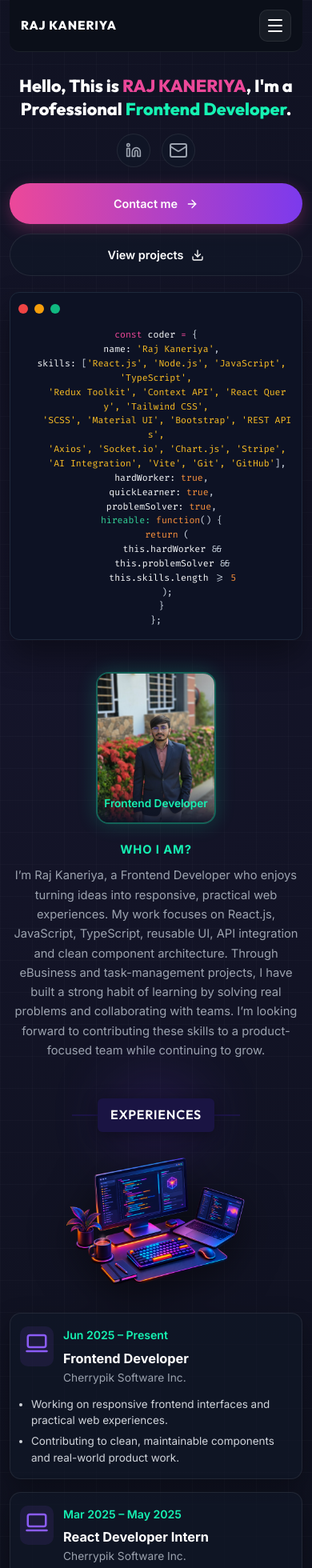
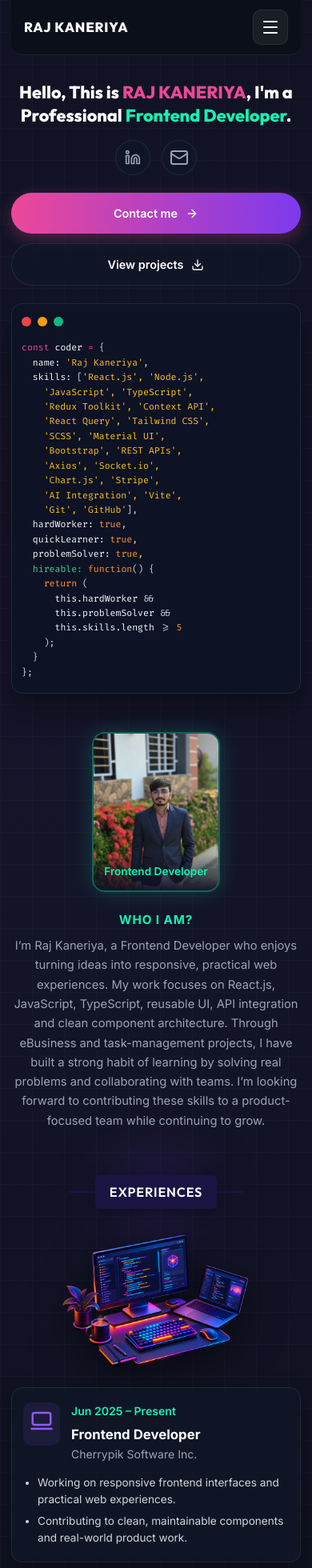
Before and after one commit to Raj-6090/Raj-Linkedin-Portfolio, a React (Vite) app: page / in a window 390 px wide. Shown: the top 1960 px of the page at 80% size. Built offline with nearby package versions, Linux system fonts and the light colour scheme.

Commit message:
Optimize responsive layout for Galaxy S25 and Mobile Chrome

```diff
--- a/index.html
+++ b/index.html
@@ -3,7 +3,7 @@
   <head>
     <meta charset="UTF-8" />
     <link rel="icon" type="image/svg+xml" href="/vite.svg" />
-    <meta name="viewport" content="width=device-width, initial-scale=1.0" />
+    <meta name="viewport" content="width=device-width, initial-scale=1.0, maximum-scale=5.0, viewport-fit=cover" />
 
     <!-- Primary Meta Tags -->
     <title>Raj Kaneriya — React.js Frontend Developer | Portfolio</title>
--- a/src/Portfolio.jsx
+++ b/src/Portfolio.jsx
@@ -29,7 +29,7 @@ const WhatsappIcon = () => (
 );
 
 const CodeCard = ({ profile, skills, coder, softSkills = [] }) => {
-  const skillLines = Array.from({ length: Math.ceil(skills.length / 4) }, (_, index) => skills.slice(index * 4, index * 4 + 4));
+  const skillLines = Array.from({ length: Math.ceil(skills.length / 2) }, (_, index) => skills.slice(index * 2, index * 2 + 2));
   return <div className="terminal-card hero-terminal">
     <div className="terminal-line" /><div className="terminal-bar"><i /><i /><i /></div>
     <pre><span className="pink">const</span> <span className="white">coder</span> <span className="pink">=</span> {'{'}
--- a/src/responsive.css
+++ b/src/responsive.css
@@ -1,19 +1,21 @@
 /* ==========================================================================
-   RAJ KANERIYA PORTFOLIO — MASTER RESPONSIVE MEDIA QUERIES
-   Guarantees 100% fluid mobile, tablet & desktop responsiveness without horizontal scroll.
-   Supports Galaxy S25, iPhone 14/15/16 Pro, iPad, Surface, and Foldable screens.
+   RAJ KANERIYA PORTFOLIO — GALAXY S25 & SMARTPHONE MASTER RESPONSIVE CSS
+   Guarantees 100% pixel-perfect fluid display on Galaxy S25, iPhone 14/15/16 Pro,
+   Android Chrome, Mobile Browsers, Tablets & Desktops. No side-scrolling.
    ========================================================================== */
 
 /* --------------------------------------------------------------------------
-   0. Global Responsive Safeguards & Root Viewport Resets
+   0. Global Base Reset & Mobile Viewport Protection
    -------------------------------------------------------------------------- */
-html, body {
+html, body, #root {
   width: 100% !important;
-  max-width: 100vw !important;
+  max-width: 100% !important;
   margin: 0 !important;
   padding: 0 !important;
   overflow-x: hidden !important;
   box-sizing: border-box !important;
+  -webkit-text-size-adjust: 100% !important;
+  touch-action: manipulation !important;
 }
 
 *, *::before, *::after {
@@ -25,7 +27,7 @@ img, svg, canvas, video {
   height: auto !important;
 }
 
-/* Force main container to respect viewport bounds on all devices */
+/* Force container bounds on all mobile screens */
 .ashik-style {
   width: 100% !important;
   max-width: 1240px !important;
@@ -36,7 +38,7 @@ img, svg, canvas, video {
   overflow-x: hidden !important;
 }
 
-/* Hide protruding decorative side titles on screens < 1300px to prevent overflow */
+/* Hide side-titles on screens under 1300px to avoid breaking layout */
 .side-title,
 .contact-side-title {
   display: none !important;
@@ -61,7 +63,7 @@ img, svg, canvas, video {
 }
 
 /* --------------------------------------------------------------------------
-   1. Laptop & Large Tablet Breakpoints (1025px to 1200px)
+   1. Laptop & Large Tablet Tuning (993px - 1100px)
    -------------------------------------------------------------------------- */
 @media (max-width: 1100px) {
   .ashik-style {
@@ -77,11 +79,12 @@ img, svg, canvas, video {
 }
 
 /* --------------------------------------------------------------------------
-   2. Medium Tablets & Landscape Devices (769px to 992px)
+   2. Medium Tablets (769px - 992px)
    -------------------------------------------------------------------------- */
 @media (max-width: 992px) {
   .ref-hero {
-    grid-template-columns: 1fr !important;
+    display: flex !important;
+    flex-direction: column !important;
     gap: 36px !important;
     padding: 36px 0 24px !important;
     min-height: auto !important;
@@ -104,6 +107,7 @@ img, svg, canvas, video {
   }
 
   .about-section {
+    display: flex !important;
     flex-direction: column-reverse !important;
     text-align: center !important;
     gap: 32px !important;
@@ -118,7 +122,8 @@ img, svg, canvas, video {
   }
 
   .experience-layout {
-    grid-template-columns: 1fr !important;
+    display: flex !important;
+    flex-direction: column !important;
     gap: 32px !important;
   }
 
@@ -128,37 +133,47 @@ img, svg, canvas, video {
   }
 
   .projects-terminal-grid {
-    grid-template-columns: 1fr !important;
+    display: flex !important;
+    flex-direction: column !important;
     gap: 28px !important;
   }
 
   .contact-grid {
-    grid-template-columns: 1fr !important;
+    display: flex !important;
+    flex-direction: column !important;
     gap: 32px !important;
   }
 }
 
 /* --------------------------------------------------------------------------
-   3. Tablet Portrait & Mobile Core Breakpoint (<= 768px)
+   3. Tablet Portrait & General Mobile Breakpoint (<= 768px)
    -------------------------------------------------------------------------- */
 @media (max-width: 768px) {
   .ashik-style {
     padding: 0 16px !important;
+    width: 100% !important;
+    max-width: 100% !important;
   }
 
-  /* Mobile Navbar Header */
+  /* Sticky Navigation Bar */
   .ref-nav {
-    padding: 14px 18px !important;
-    margin-bottom: 12px !important;
+    padding: max(12px, env(safe-area-inset-top)) 16px 12px 16px !important;
+    margin-bottom: 16px !important;
     z-index: 100 !important;
-    border-radius: 0 0 12px 12px !important;
+    border-radius: 0 0 14px 14px !important;
+    position: sticky !important;
+    top: 0 !important;
+    background: rgba(11, 15, 25, 0.94) !important;
+    backdrop-filter: blur(20px) !important;
+    -webkit-backdrop-filter: blur(20px) !important;
   }
 
   .ref-logo {
-    font-size: 1.1rem !important;
+    font-size: 1.05rem !important;
+    letter-spacing: 0.05em !important;
   }
 
-  /* Hamburger Menu Trigger Button */
+  /* Hamburger Toggle Trigger */
   .menu-trigger {
     display: flex !important;
     align-items: center !important;
@@ -166,7 +181,7 @@ img, svg, canvas, video {
     width: 44px !important;
     height: 44px !important;
     border-radius: 10px !important;
-    background: rgba(255, 255, 255, 0.05) !important;
+    background: rgba(255, 255, 255, 0.06) !important;
     border: 1px solid var(--border-subtle) !important;
     color: var(--text-main) !important;
     cursor: pointer !important;
@@ -175,11 +190,11 @@ img, svg, canvas, video {
   }
 
   .menu-trigger:active {
-    background: rgba(22, 242, 179, 0.15) !important;
+    background: rgba(22, 242, 179, 0.18) !important;
     border-color: var(--neon-mint) !important;
   }
 
-  /* Mobile Navigation Overlay Menu Drawer */
+  /* Navigation Drawer Dropdown */
   .ref-nav nav {
     position: absolute !important;
     top: calc(100% + 8px) !important;
@@ -192,13 +207,13 @@ img, svg, canvas, video {
     -webkit-backdrop-filter: blur(24px) !important;
     padding: 16px 14px !important;
     gap: 10px !important;
-    border: 1px solid var(--border-subtle) !important;
+    border: 1px solid var(--border-highlight) !important;
     border-radius: 14px !important;
-    box-shadow: 0 20px 40px rgba(0, 0, 0, 0.8) !important;
+    box-shadow: 0 20px 45px rgba(0, 0, 0, 0.85) !important;
     display: flex !important;
     opacity: 0 !important;
     visibility: hidden !important;
-    transform: translateY(-12px) !important;
+    transform: translateY(-10px) !important;
     transition: opacity 0.3s ease, transform 0.3s ease, visibility 0.3s ease !important;
     pointer-events: none !important;
     z-index: 101 !important;
@@ -217,13 +232,14 @@ img, svg, canvas, video {
     padding: 14px 18px !important;
     border-radius: 10px !important;
     background: rgba(255, 255, 255, 0.04) !important;
-    color: var(--text-main) !important;
+    color: #ffffff !important;
     font-size: 1rem !important;
     font-weight: 600 !important;
-    min-height: 44px !important;
+    min-height: 46px !important;
     display: flex !important;
     align-items: center !important;
     justify-content: center !important;
+    text-decoration: none !important;
   }
 
   .ref-nav nav a:active {
@@ -231,7 +247,29 @@ img, svg, canvas, video {
     color: var(--neon-mint) !important;
   }
 
-  /* Section Spacing on Mobile */
+  /* Section Title Badge & Lines */
+  .section-title-ref {
+    display: flex !important;
+    align-items: center !important;
+    justify-content: center !important;
+    margin: 0 0 28px 0 !important;
+    width: 100% !important;
+  }
+
+  .section-title-ref .line {
+    width: 32px !important;
+    height: 2px !important;
+    flex-shrink: 0 !important;
+  }
+
+  .section-title-ref .badge {
+    font-size: 1.02rem !important;
+    padding: 8px 18px !important;
+    border-radius: 6px !important;
+    white-space: nowrap !important;
+  }
+
+  /* Section Vertical Spacing */
   .about-section,
   .experience-section,
   .skills-section,
@@ -243,52 +281,43 @@ img, svg, canvas, video {
   }
 
   .education-grid {
-    grid-template-columns: 1fr !important;
-    gap: 20px !important;
+    display: flex !important;
+    flex-direction: column !important;
+    gap: 18px !important;
+    width: 100% !important;
   }
 
-  /* Input fields: font-size 16px to prevent iOS Safari auto-zoom */
+  .education-card {
+    width: 100% !important;
+    padding: 20px 16px !important;
+    text-align: center !important;
+  }
+
+  /* Inputs: 16px font-size prevents Android Chrome & iOS zoom on focus */
   .form-field-group input,
   .form-field-group textarea {
     font-size: 16px !important;
+    width: 100% !important;
   }
 
-  /* Disable hover tooltips on touch devices to prevent sticky tooltips */
+  /* Disable hover tooltips on touch devices */
   [data-tooltip]::after,
   [data-tooltip]::before {
     display: none !important;
   }
 }
 
-@media (min-width: 769px) and (max-width: 1024px) {
-  .education-grid {
-    grid-template-columns: repeat(2, 1fr) !important;
-  }
-}
-
 /* --------------------------------------------------------------------------
-   4. Phablets & Mobile Devices (<= 576px)
+   4. Galaxy S25 & Smartphone Dedicated Fluid Breakpoint (<= 576px & <= 430px)
    -------------------------------------------------------------------------- */
 @media (max-width: 576px) {
   .hero-copy h1 {
-    font-size: clamp(1.4rem, 6vw, 2.1rem) !important;
-    line-height: 1.3 !important;
-    margin-bottom: 20px !important;
+    font-size: clamp(1.35rem, 5.8vw, 1.85rem) !important;
+    line-height: 1.35 !important;
+    margin-bottom: 18px !important;
     word-break: break-word !important;
     overflow-wrap: anywhere !important;
-  }
-
-  .section-title-ref {
-    margin: 0 0 28px 0 !important;
-  }
-
-  .section-title-ref .line {
-    width: 32px !important;
-  }
-
-  .section-title-ref .badge {
-    font-size: 1rem !important;
-    padding: 8px 16px !important;
+    text-align: center !important;
   }
 
   .contact-submit-btn {
@@ -297,43 +326,41 @@ img, svg, canvas, video {
     padding: 14px 20px !important;
     font-size: 0.9rem !important;
     min-height: 48px !important;
+    border-radius: 999px !important;
   }
 }
 
 /* --------------------------------------------------------------------------
-   5. Standard Smartphones (<= 480px, e.g. iPhone 14/15/16, Galaxy S25, Pixel)
+   5. Galaxy S25, iPhone 14/15/16 Pro & Standard Android Chrome (<= 480px)
    -------------------------------------------------------------------------- */
 @media (max-width: 480px) {
-  html, body {
-    width: 100vw !important;
-    max-width: 100vw !important;
+  html, body, #root {
+    width: 100% !important;
+    max-width: 100% !important;
     overflow-x: hidden !important;
   }
 
   .ashik-style {
-    padding: 0 12px !important;
+    padding: 0 14px !important;
     width: 100% !important;
-    max-width: 100vw !important;
+    max-width: 100% !important;
     overflow-x: hidden !important;
   }
 
-  .ref-nav {
-    padding: 12px 14px !important;
-    margin-bottom: 12px !important;
+  /* Hero Layout */
+  .ref-hero {
+    display: flex !important;
+    flex-direction: column !important;
+    padding: 16px 0 20px !important;
+    gap: 22px !important;
+    min-height: auto !important;
   }
 
-  .ref-logo {
-    font-size: 0.95rem !important;
-  }
-
-  .menu-trigger {
-    width: 40px !important;
-    height: 40px !important;
-  }
-
-  .ref-hero {
-    padding: 16px 0 16px !important;
-    gap: 20px !important;
+  .hero-copy {
+    width: 100% !important;
+    display: flex !important;
+    flex-direction: column !important;
+    align-items: center !important;
   }
 
   .hero-copy h1 {
@@ -342,70 +369,87 @@ img, svg, canvas, video {
     margin-bottom: 16px !important;
     overflow-wrap: anywhere !important;
     word-break: break-word !important;
+    text-align: center !important;
   }
 
   .socials {
-    margin-bottom: 20px !important;
+    margin-bottom: 22px !important;
     gap: 14px !important;
+    justify-content: center !important;
+    width: 100% !important;
   }
 
   .socials a {
-    width: 42px !important;
-    height: 42px !important;
+    width: 44px !important;
+    height: 44px !important;
+    border-radius: 50% !important;
   }
 
   .hero-actions {
+    display: flex !important;
     flex-direction: column !important;
     width: 100% !important;
     gap: 12px !important;
+    align-items: center !important;
   }
 
   .outline-cta,
   .fill-cta {
     width: 100% !important;
+    max-width: 100% !important;
     justify-content: center !important;
-    padding: 14px 18px !important;
+    padding: 14px 20px !important;
     font-size: 0.9rem !important;
-    min-height: 44px !important;
+    min-height: 46px !important;
+    border-radius: 999px !important;
   }
 
-  /* Code Cards & Terminal Text Overflow Safeguards */
+  /* Code Cards & Terminal Text Overflow Safeguards for Galaxy S25 */
   .terminal-card,
   .project-terminal-card {
-    padding: 14px 10px !important;
+    padding: 16px 12px !important;
     width: 100% !important;
     max-width: 100% !important;
     box-sizing: border-box !important;
     overflow: hidden !important;
-    border-radius: 12px !important;
+    border-radius: 14px !important;
   }
 
   .terminal-card pre,
   .project-code-body code,
   pre, code {
     font-size: 0.72rem !important;
-    line-height: 1.55 !important;
+    line-height: 1.6 !important;
     white-space: pre-wrap !important;
     word-break: break-all !important;
     overflow-wrap: anywhere !important;
     max-width: 100% !important;
+    text-align: left !important;
   }
 
   /* About Section */
   .about-section {
-    padding-top: 24px !important;
-    padding-bottom: 24px !important;
-    gap: 20px !important;
+    display: flex !important;
+    flex-direction: column-reverse !important;
+    padding-top: 28px !important;
+    padding-bottom: 28px !important;
+    gap: 22px !important;
+    text-align: center !important;
   }
 
   .profile-orb {
-    width: 150px !important;
-    height: 190px !important;
+    width: 160px !important;
+    height: 200px !important;
     margin: 0 auto !important;
+    border-radius: 16px !important;
+  }
+
+  .about-copy {
+    width: 100% !important;
   }
 
   .about-copy .kicker {
-    font-size: 0.92rem !important;
+    font-size: 0.95rem !important;
     margin-bottom: 8px !important;
   }
 
@@ -416,58 +460,75 @@ img, svg, canvas, video {
 
   /* Experience Section */
   .experience-section {
-    padding-top: 24px !important;
-    padding-bottom: 24px !important;
+    padding-top: 28px !important;
+    padding-bottom: 28px !important;
+  }
+
+  .experience-layout {
+    display: flex !important;
+    flex-direction: column !important;
+    gap: 22px !important;
   }
 
   .experience-visual {
-    max-width: 250px !important;
+    max-width: 260px !important;
+    width: 100% !important;
     margin: 0 auto !important;
   }
 
   .experience-grid {
+    display: flex !important;
+    flex-direction: column !important;
     gap: 16px !important;
+    width: 100% !important;
   }
 
   .glow-card {
-    padding: 16px 12px !important;
+    padding: 18px 14px !important;
     width: 100% !important;
+    max-width: 100% !important;
+    border-radius: 14px !important;
+    box-sizing: border-box !important;
   }
 
   .experience-card-body {
+    display: flex !important;
     flex-direction: row !important;
     align-items: flex-start !important;
-    gap: 12px !important;
+    gap: 14px !important;
+    text-align: left !important;
   }
 
   .experience-icon {
-    padding: 6px !important;
+    padding: 8px !important;
+    flex-shrink: 0 !important;
   }
 
   .experience-card-body h3 {
-    font-size: 1.02rem !important;
+    font-size: 1.05rem !important;
     word-break: break-word !important;
   }
 
   .experience-company {
-    font-size: 0.86rem !important;
+    font-size: 0.88rem !important;
   }
 
   .glow-card ul {
-    margin-top: 12px !important;
-    padding-left: 14px !important;
+    margin-top: 14px !important;
+    padding-left: 18px !important;
     gap: 6px !important;
+    text-align: left !important;
   }
 
   .glow-card ul li {
-    font-size: 0.84rem !important;
-    line-height: 1.5 !important;
+    font-size: 0.85rem !important;
+    line-height: 1.55 !important;
   }
 
-  /* Skills Section Horizontal Carousel */
+  /* Skills Section Horizontal Touch Carousel */
   .skills-section {
-    padding-top: 24px !important;
-    padding-bottom: 24px !important;
+    padding-top: 28px !important;
+    padding-bottom: 28px !important;
     width: 100% !important;
     overflow: hidden !important;
   }
@@ -478,70 +539,60 @@ img, svg, canvas, video {
     overflow-x: auto !important;
     -webkit-overflow-scrolling: touch !important;
     scroll-snap-type: x mandatory !important;
+    padding-bottom: 6px !important;
   }
 
   .skills-track {
-    gap: 10px !important;
-    padding-top: 10px !important;
-    padding-bottom: 10px !important;
+    display: flex !important;
+    gap: 12px !important;
+    width: max-content !important;
+    padding: 8px 4px !important;
   }
 
   .skills-track .skill-card {
     width: 115px !important;
-    height: 100px !important;
+    height: 105px !important;
     flex: 0 0 115px !important;
-    padding: 10px 8px !important;
+    padding: 12px 8px !important;
     gap: 8px !important;
+    border-radius: 12px !important;
     scroll-snap-align: start !important;
   }
 
   .skills-track .skill-card > svg,
   .brand-skill-icon {
-    width: 30px !important;
-    height: 30px !important;
-    font-size: 1.15rem !important;
+    width: 32px !important;
+    height: 32px !important;
+    font-size: 1.2rem !important;
   }
 
   .skills-track .skill-card strong {
-    font-size: 0.78rem !important;
-  }
-
-  /* Education Section */
-  .education-section {
-    padding-top: 24px !important;
-    padding-bottom: 24px !important;
-  }
-
-  .education-grid {
-    gap: 14px !important;
-  }
-
-  .education-card {
-    padding: 16px 12px !important;
-  }
-
-  .education-card h3 {
-    font-size: 1rem !important;
+    font-size: 0.8rem !important;
   }
 
   /* Projects Section */
   .projects-section {
-    padding-top: 24px !important;
-    padding-bottom: 24px !important;
+    padding-top: 28px !important;
+    padding-bottom: 28px !important;
   }
 
   .projects-terminal-grid {
-    gap: 18px !important;
+    display: flex !important;
+    flex-direction: column !important;
+    gap: 20px !important;
+    width: 100% !important;
   }
 
   .project-terminal-card {
     width: 100% !important;
     max-width: 100% !important;
+    border-radius: 14px !important;
   }
 
   .project-terminal-head {
-    min-height: 40px !important;
-    padding: 8px 12px !important;
+    min-height: 42px !important;
+    padding: 10px 14px !important;
+    justify-content: center !important;
   }
 
   .project-terminal-head .traffic {
@@ -549,107 +600,124 @@ img, svg, canvas, video {
   }
 
   .project-terminal-head h3 {
-    font-size: 0.88rem !important;
+    font-size: 0.92rem !important;
     padding: 0 !important;
+    text-align: center !important;
     word-break: break-word !important;
   }
 
   .project-code-body {
-    padding: 12px 10px !important;
+    padding: 14px 12px !important;
   }
 
   .project-code-body code {
-    font-size: 0.72rem !important;
-    line-height: 1.55 !important;
+    font-size: 0.74rem !important;
+    line-height: 1.6 !important;
   }
 
   .code-line {
-    padding-left: 6px !important;
-    margin: 2px 0 !important;
+    padding-left: 10px !important;
+    margin: 3px 0 !important;
   }
 
   /* Contact Section */
   .contact-section {
-    padding-top: 24px !important;
-    padding-bottom: 24px !important;
+    padding-top: 28px !important;
+    padding-bottom: 28px !important;
   }
 
   .contact-kicker {
-    font-size: 0.9rem !important;
-    margin-bottom: 16px !important;
+    font-size: 0.92rem !important;
+    margin-bottom: 18px !important;
+    text-align: center !important;
   }
 
   .contact-grid {
-    gap: 20px !important;
+    display: flex !important;
+    flex-direction: column !important;
+    gap: 22px !important;
+    width: 100% !important;
   }
 
   .contact-form-card {
-    padding: 16px 12px !important;
+    width: 100% !important;
+    padding: 20px 14px !important;
     border-radius: 14px !important;
+    box-sizing: border-box !important;
   }
 
   .contact-description {
-    font-size: 0.86rem !important;
-    margin-bottom: 16px !important;
+    font-size: 0.88rem !important;
+    margin-bottom: 20px !important;
   }
 
   .form-field-group {
-    margin-bottom: 12px !important;
+    margin-bottom: 14px !important;
+    width: 100% !important;
   }
 
   .form-field-group input,
   .form-field-group textarea {
-    padding: 12px 14px !important;
+    padding: 14px 16px !important;
     font-size: 16px !important;
     width: 100% !important;
     border-radius: 10px !important;
   }
 
   .contact-info-col {
+    display: flex !important;
+    flex-direction: column !important;
     gap: 14px !important;
+    width: 100% !important;
   }
 
   .contact-info-row {
-    gap: 12px !important;
+    display: flex !important;
+    align-items: center !important;
+    gap: 14px !important;
     width: 100% !important;
-    padding: 10px 12px !important;
-    border-radius: 10px !important;
+    padding: 12px 14px !important;
+    border-radius: 12px !important;
+    background: var(--bg-card) !important;
+    border: 1px solid var(--border-subtle) !important;
+    box-sizing: border-box !important;
   }
 
   .info-icon-badge {
-    width: 40px !important;
-    height: 40px !important;
+    width: 42px !important;
+    height: 42px !important;
     flex-shrink: 0 !important;
   }
 
   .contact-info-row a,
   .contact-info-row span {
-    font-size: 0.86rem !important;
+    font-size: 0.88rem !important;
     word-break: break-all !important;
     overflow-wrap: anywhere !important;
   }
 
   footer {
-    padding: 20px 0 !important;
-    font-size: 0.8rem !important;
-    margin-top: 20px !important;
+    padding: 22px 12px !important;
+    font-size: 0.82rem !important;
+    margin-top: 24px !important;
+    text-align: center !important;
   }
 
   .scroll-to-top-btn {
-    bottom: 16px !important;
-    right: 16px !important;
-    width: 42px !important;
-    height: 42px !important;
-    border-radius: 10px !important;
+    bottom: 20px !important;
+    right: 20px !important;
+    width: 44px !important;
+    height: 44px !important;
+    border-radius: 12px !important;
   }
 }
 
 /* --------------------------------------------------------------------------
-   6. Ultra Compact Smartphones (<= 360px, e.g. Galaxy Fold folded screen)
+   6. Ultra Small Mobile Screens (<= 360px, e.g. Galaxy Fold outer screen)
    -------------------------------------------------------------------------- */
 @media (max-width: 360px) {
   .ashik-style {
-    padding: 0 8px !important;
+    padding: 0 10px !important;
   }
 
   .ref-nav {
@@ -657,33 +725,33 @@ img, svg, canvas, video {
   }
 
   .ref-logo {
-    font-size: 0.88rem !important;
+    font-size: 0.92rem !important;
   }
 
   .hero-copy h1 {
-    font-size: 1.2rem !important;
+    font-size: 1.25rem !important;
   }
 
   .terminal-card pre,
   .project-code-body code,
   pre, code {
-    font-size: 0.65rem !important;
+    font-size: 0.68rem !important;
   }
 
   .profile-orb {
-    width: 130px !important;
-    height: 165px !important;
+    width: 140px !important;
+    height: 175px !important;
   }
 
   .skills-track .skill-card {
-    width: 100px !important;
-    height: 90px !important;
-    flex: 0 0 100px !important;
+    width: 105px !important;
+    height: 95px !important;
+    flex: 0 0 105px !important;
   }
 }
 
 /* --------------------------------------------------------------------------
-   7. Mobile Landscape Orientation (max-height 500px)
+   7. Mobile Landscape Orientation Adjustment
    -------------------------------------------------------------------------- */
 @media (max-height: 500px) and (orientation: landscape) {
   .ref-hero {
```
